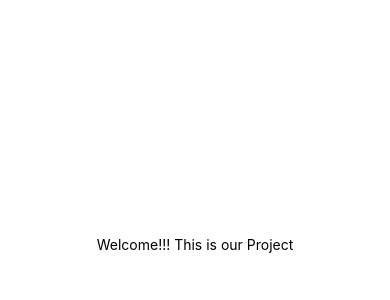
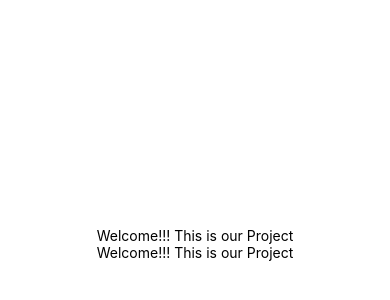
Before and after one commit to direnakkoc/gryffindor, a React Native app: screen / in a window 390 px wide. Shown: the part 178-478 px from the top of the page. Built offline with nearby package versions, Linux system fonts and the light colour scheme.

Commit message:
New Test

```diff
--- a/App.js
+++ b/App.js
@@ -5,6 +5,7 @@ import { StyleSheet, Text, View } from 'react-native';
 export default function App() {
   return (
     <View style={styles.container}>
+      <Text>Welcome!!! This is our Project</Text>
       <Text>Welcome!!! This is our Project</Text>
       <StatusBar style="auto" />
     </View>
```
